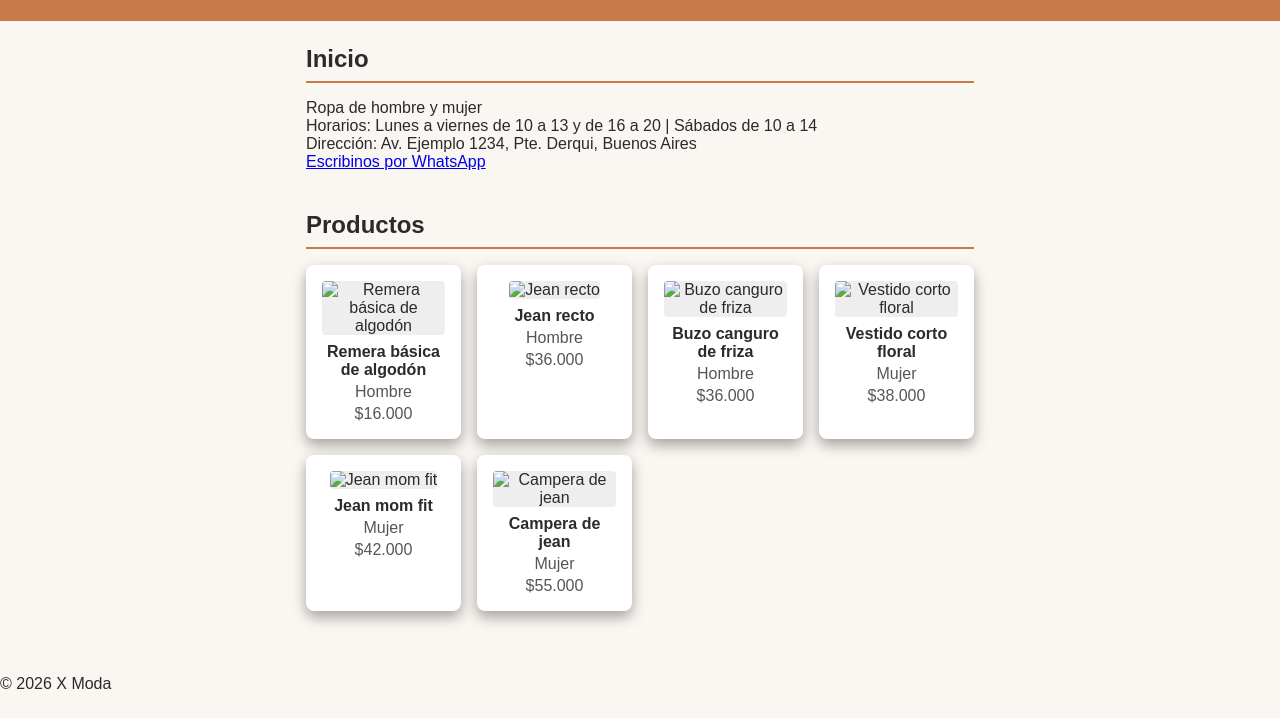
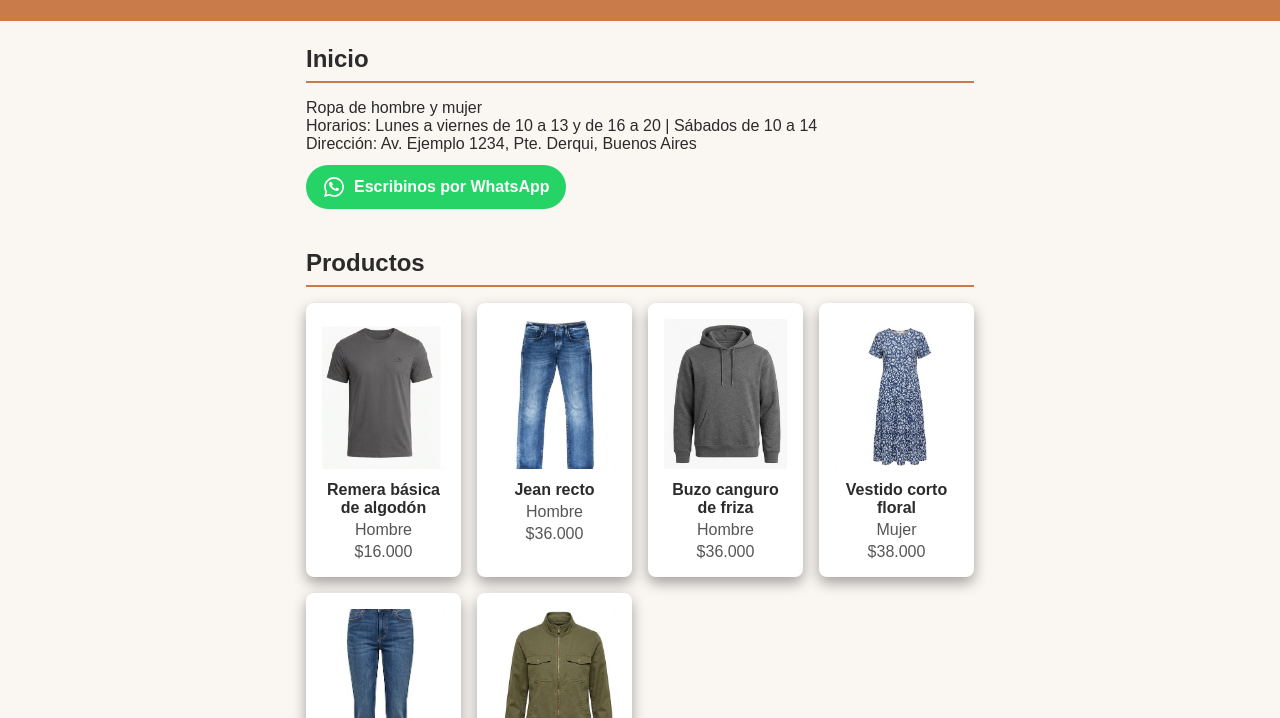
Before and after one commit to rubengonzalez31241/x-moda-demo, a plain HTML site: page index.html in a window 1280 px wide. Shown: the part 82-800 px from the top of the page. Drawn offline with Linux system fonts and the light colour scheme.

Commit message:
Agregar boton de Whatsapp con icono y estilo

```diff
--- a/index.html
+++ b/index.html
@@ -18,7 +18,12 @@
       <p id="descripcion-negocio"></p>
   <p id="horarios-negocio"></p>
   <p id="direccion-negocio"></p>
-  <a id="whatsapp-negocio" href="#" target="_blank">Escribinos por WhatsApp</a>
+  <a id="whatsapp-negocio" href="#" target="_blank" class="boton-whatsapp">
+  <svg xmlns="http://www.w3.org/2000/svg" viewBox="0 0 24 24" width="24" height="24" fill="white">
+    <path d="M12.04 2C6.58 2 2.13 6.45 2.13 11.91C2.13 13.66 2.59 15.36 3.45 16.86L2.05 22L7.3 20.62C8.75 21.41 10.38 21.83 12.04 21.83C17.5 21.83 21.95 17.38 21.95 11.91C21.95 9.27 20.92 6.78 19.05 4.91C17.18 3.03 14.68 2 12.04 2M12.05 3.67C14.25 3.67 16.31 4.53 17.87 6.09C19.42 7.65 20.28 9.72 20.28 11.92C20.28 16.46 16.58 20.15 12.04 20.15C10.56 20.15 9.11 19.76 7.85 19L7.55 18.83L4.43 19.65L5.26 16.61L5.06 16.29C4.24 15 3.8 13.47 3.8 11.91C3.81 7.37 7.5 3.67 12.05 3.67M8.53 6.65C8.37 6.65 8.1 6.71 7.87 6.96C7.65 7.21 7 7.8 7 9C7 10.19 7.89 11.34 8 11.5C8.14 11.69 9.76 14.23 12.25 15.33C14.33 16.25 14.75 16.08 15.21 16.04C15.67 16 16.67 15.44 16.87 14.86C17.08 14.29 17.08 13.8 17 13.7C16.95 13.59 16.81 13.5 16.59 13.42C16.38 13.31 15.21 12.73 15 12.65C14.79 12.57 14.63 12.54 14.47 12.79C14.33 13 13.9 13.5 13.77 13.7C13.64 13.84 13.5 13.87 13.29 13.76C13.06 13.65 12.3 13.39 11.4 12.59C10.69 11.96 10.21 11.18 10.07 10.94C9.95 10.71 10.06 10.58 10.17 10.47C10.28 10.37 10.39 10.21 10.5 10.09C10.61 9.97 10.67 9.87 10.74 9.71C10.81 9.56 10.78 9.44 10.72 9.33C10.67 9.21 10.2 8.04 10 7.58C9.81 7.11 9.63 7.18 9.5 7.18C9.37 7.17 9.22 7.17 9.06 7.17L8.53 6.65Z" />
+  </svg>
+  <span>Escribinos por WhatsApp</span>
+</a>
     </section>
 
     <section id="productos">
--- a/style.css
+++ b/style.css
@@ -46,6 +46,7 @@ h2 {
 }
 
 #lista-productos img {
+  width: 100%;
   max-width: 100%;
   height: 150px;
   object-fit: cover;
@@ -62,3 +63,19 @@ h2 {
   margin-top: 4px;
   color: #555;
 }
+.boton-whatsapp {
+  display: inline-flex;
+  align-items: center;
+  gap: 8px;
+  background-color: #25d366;
+  color: white;
+  text-decoration: none;
+  padding: 10px 16px;
+  border-radius: 24px;
+  margin-top: 12px;
+  font-weight: bold;
+}
+
+.boton-whatsapp:hover {
+  background-color: #1ebe57;
+}
```
Also changed, not shown: img/buzo-hombre.jpg (added), img/campera-mujer.jpg (added), img/jean-hombre.jpg (added), img/jean-mujer.jpg (added), img/remera-hombre.jpg (added), img/vestido-mujer.jpg (added).
